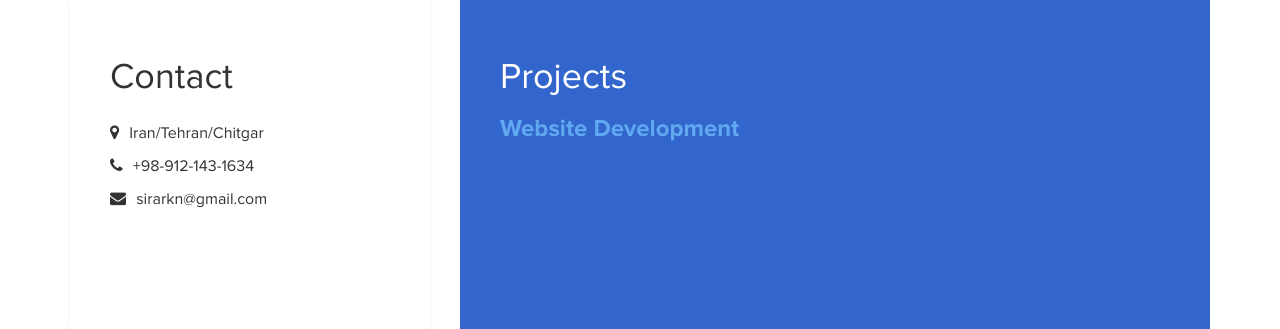
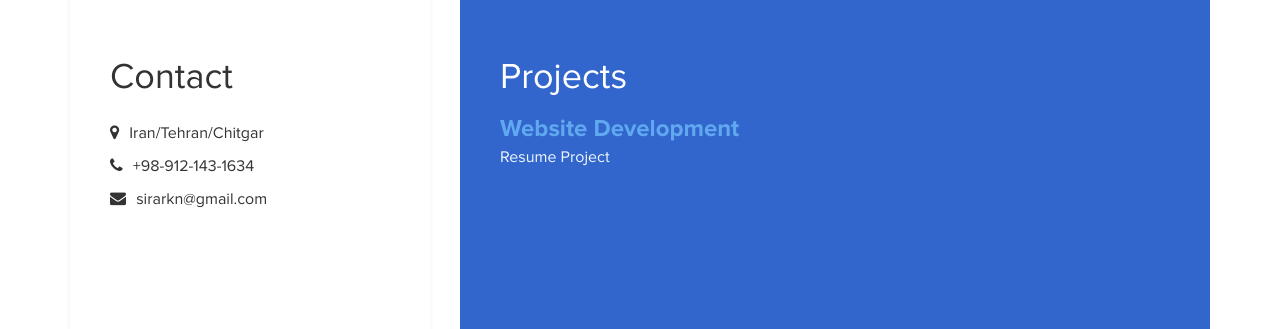
Before and after one commit to ARKN11/Resume, a Django app: page / in a window 1280 px wide. Shown: the part 1372-1701 px from the top of the page. Run offline with Django 4.2, Linux system fonts and the light colour scheme; some libraries are stand-ins or nearby versions.

Commit message:
project link
adding Github link of project

```diff
--- a/templates/index.html
+++ b/templates/index.html
@@ -120,7 +120,7 @@ http://www.templatemo.com/tm-467-easy-profile
 					<h2 class="white">Projects</h2>
 					<div class="experience-content">
 						<h4 class="experience-title accent">Website Development</h4>
-
+						<a href="https://github.com/ARKN11/Resume" style="color: aliceblue;">Resume Project </a>
 					</div>
 				</div>
 			</div>
```
